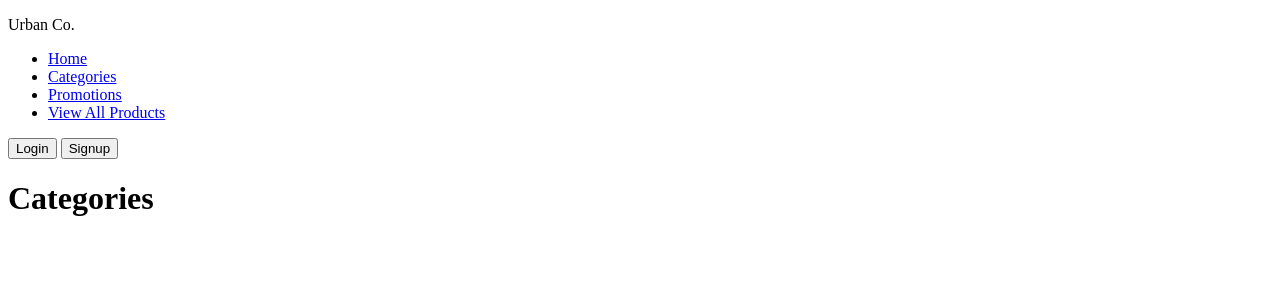
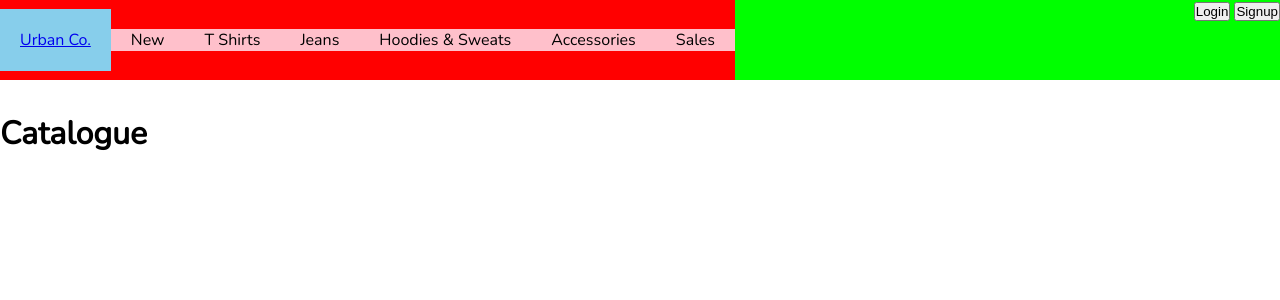
Before and after one commit to Brad123ghost/UrbanCo, a Flask app: page /catalogue in a window 1280 px wide. Shown: the top 300 px of the page. Run offline with Flask 3, Linux system fonts and the light colour scheme; data that the repository does not hold is empty.

Commit message:
Update catalogue.html

```diff
--- a/frontend-service/templates/catalogue.html
+++ b/frontend-service/templates/catalogue.html
@@ -4,18 +4,24 @@
         <meta charset="UTF-8">
         <meta name="viewport" content="width=device-width, initial-scale=1.0">
         <title>Urban Co.</title>
+        <link rel="stylesheet" href="../static/css/main.css">
+        <link rel="preconnect" href="https://fonts.googleapis.com">
+        <link rel="preconnect" href="https://fonts.gstatic.com" crossorigin>
+        <link href="https://fonts.googleapis.com/css2?family=Nunito&display=swap" rel="stylesheet">
     </head>
     <body>
         <div class="wrapper">
             <div class="nav-wrapper">
-                <nav>
+                <nav class="nav">
                     <div class="nav-left">
-                        <p class="logo d-flex align-items-center mb-2 mb-lg-0 text-white text-decoration-none">Urban Co.</p>
-                        <ul class="nav col-12 col-lg-auto justify-content-center mb-md-0">
-                            <li><a href="/" class="nav-link px-2 text-secondary">Home</a></li>
-                            <li><a href="/categories" class="nav-link px-2 text-white">Categories</a></li>
-                            <li><a href="#" class="nav-link px-2 text-white">Promotions</a></li>
-                            <li><a href="#" class="nav-link px-2 text-white">View All Products</a></li>
+                        <a class="logo" href="/">Urban Co.</a>
+                        <ul class="nav-links">
+                            <li><a href="/new">New</a></li>
+                            <li><a href="/tshirt">T Shirts</a></li>
+                            <li><a href="/jeans">Jeans</a></li>
+                            <li><a href="/hoodies-sweats">Hoodies & Sweats</a></li>
+                            <li><a href="/accessories">Accessories</a></li>
+                            <li><a href="/sales">Sales</a></li>
                         </ul>
                     </div>
                     <div class="nav-right">
@@ -25,15 +31,18 @@
                 </nav>
             </div>
             <div class="main-content">
-                <h1>Categories</h1>
-                {% for category in categories%}
-                    <div class="category">
-                        <h2 class="category-header"> {{category.categoryname}} </h2>
-                        <p class="category-temp">{{ category.categoryimage}}</p>
-                    </div>
-                {% endfor %}
+                <h1>Catalogue</h1>
+                <div class="product-grid-container">
+                    {% for product in products%}
+                        <div class="product-card">
+                            <h2 class="product-name">{{product.productname}}</h2>
+                            <p class="product-price">{{product.productprice}}</p>
+                            <img class="product-image" src="{{product.productimage}}" alt='Image of {{product.productname}}'/>
+                            <p class="product-desc">{{product.productdesc}}</p>
+                        </div>
+                    {% endfor %}
+                </div>
             </div>
-
         </div>
     </body>
 </html>
```
